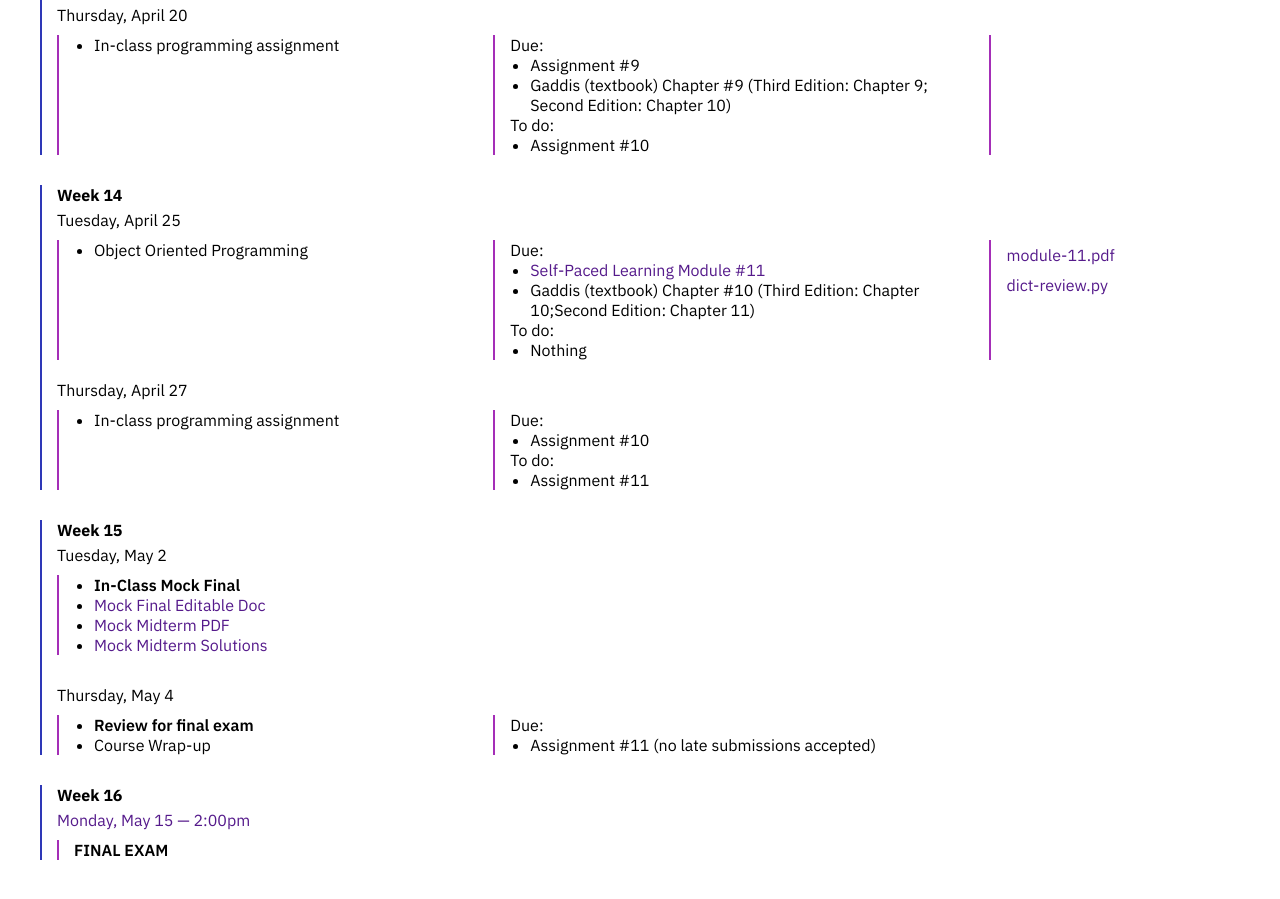
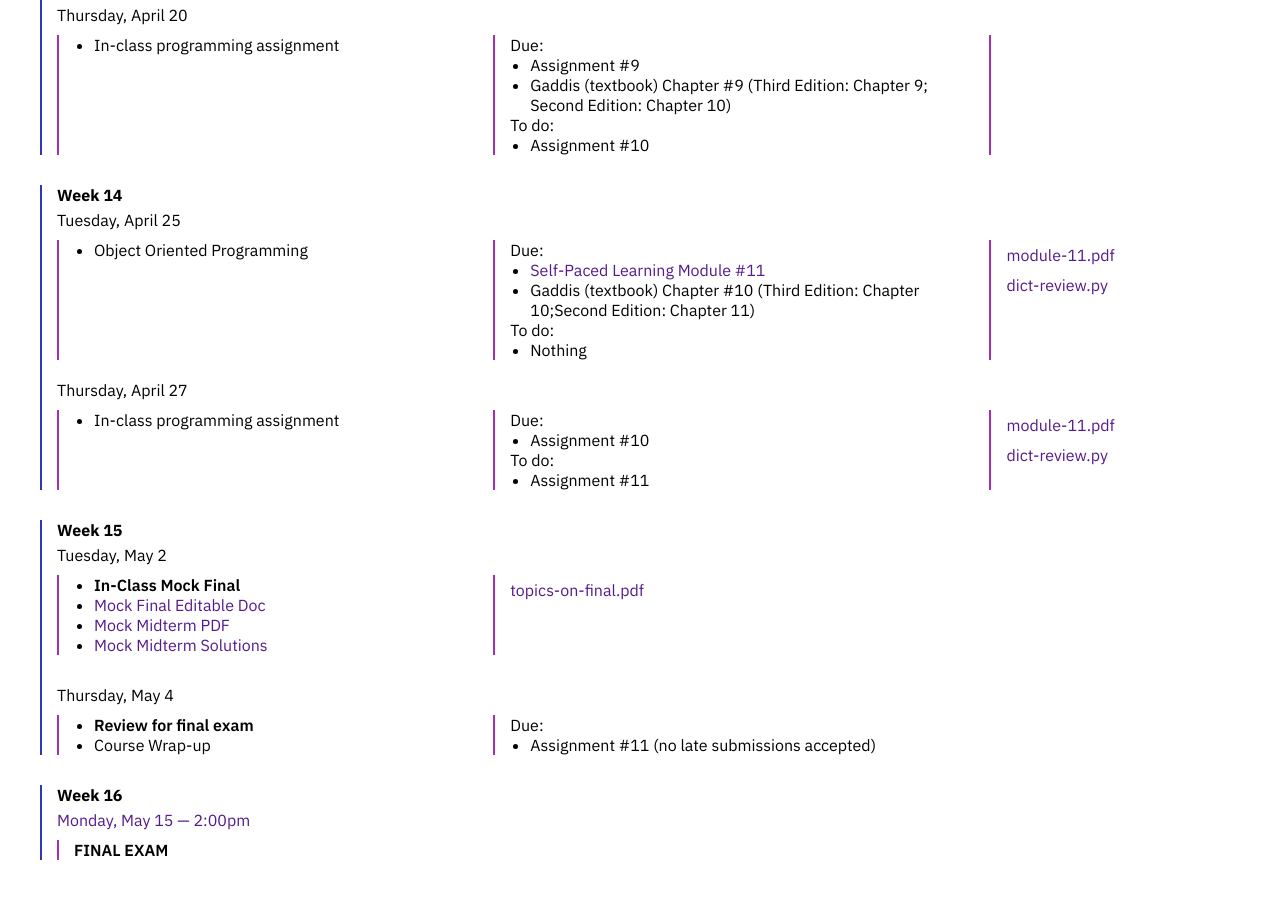
Before and after one commit to emilydidthis/CSCI-UA.0002-Spring23, a Jekyll site: the page built from schedule-TR.markdown, in a window 1280 px wide and 900 px high, scrolled down 4900 px. Built offline with Jekyll 4.4.1, drawn with Linux system fonts in a browser that asks for light colours.

Commit message:
final topics

```diff
--- a/schedule-TR.markdown
+++ b/schedule-TR.markdown
@@ -794,6 +794,14 @@ Due:
 To do:
 - Assignment #11
 </div>
+
+<div class="week-column materials" markdown="1">
+
+### Materials
+<a href="{{ site.url }}{{ site.baseurl }}/assets/slides/module-11.pdf">module-11.pdf</a>
+<a href="{{ site.url }}{{ site.baseurl }}/assets/code/dict-review.py">dict-review.py</a>
+</div>
+
 </div>
 
 <!-- ------------------------------------------------ -->
@@ -807,6 +815,12 @@ Tuesday, May 2
 - [Mock Final Editable Doc](https://docs.google.com/document/d/1AvLkyViBS531IZhR4WguV-FO04XUDYmnKF135OmdbkM/copy#)
 - [Mock Midterm PDF](https://drive.google.com/file/d/1PsepxCfMxjpQgz6-LCbLcgLLbWIMpBks/view?usp=share_link)
 - [Mock Midterm Solutions](https://drive.google.com/file/d/1kmmP3EE3lJfeLm1_DWj4UZvJ_3wRyTml/view?usp=sharing)
+</div>
+
+<div class="week-column materials" markdown="1">
+
+### Materials
+<a href="{{ site.url }}{{ site.baseurl }}/assets/slides/finals-topics.pdf">topics-on-final.pdf</a>
 </div>
 
 </div>
```
Also changed, not shown: 1 other file.
